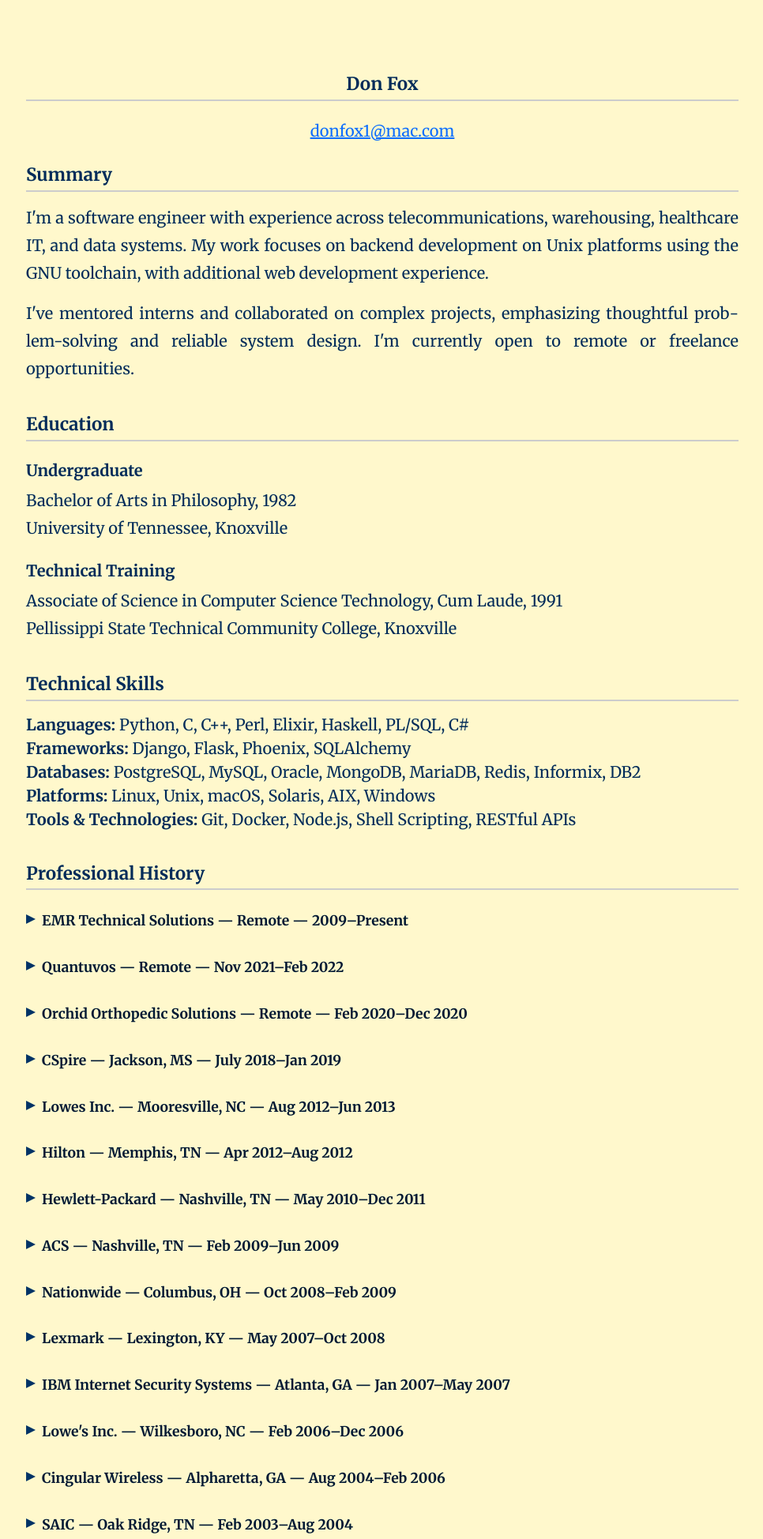
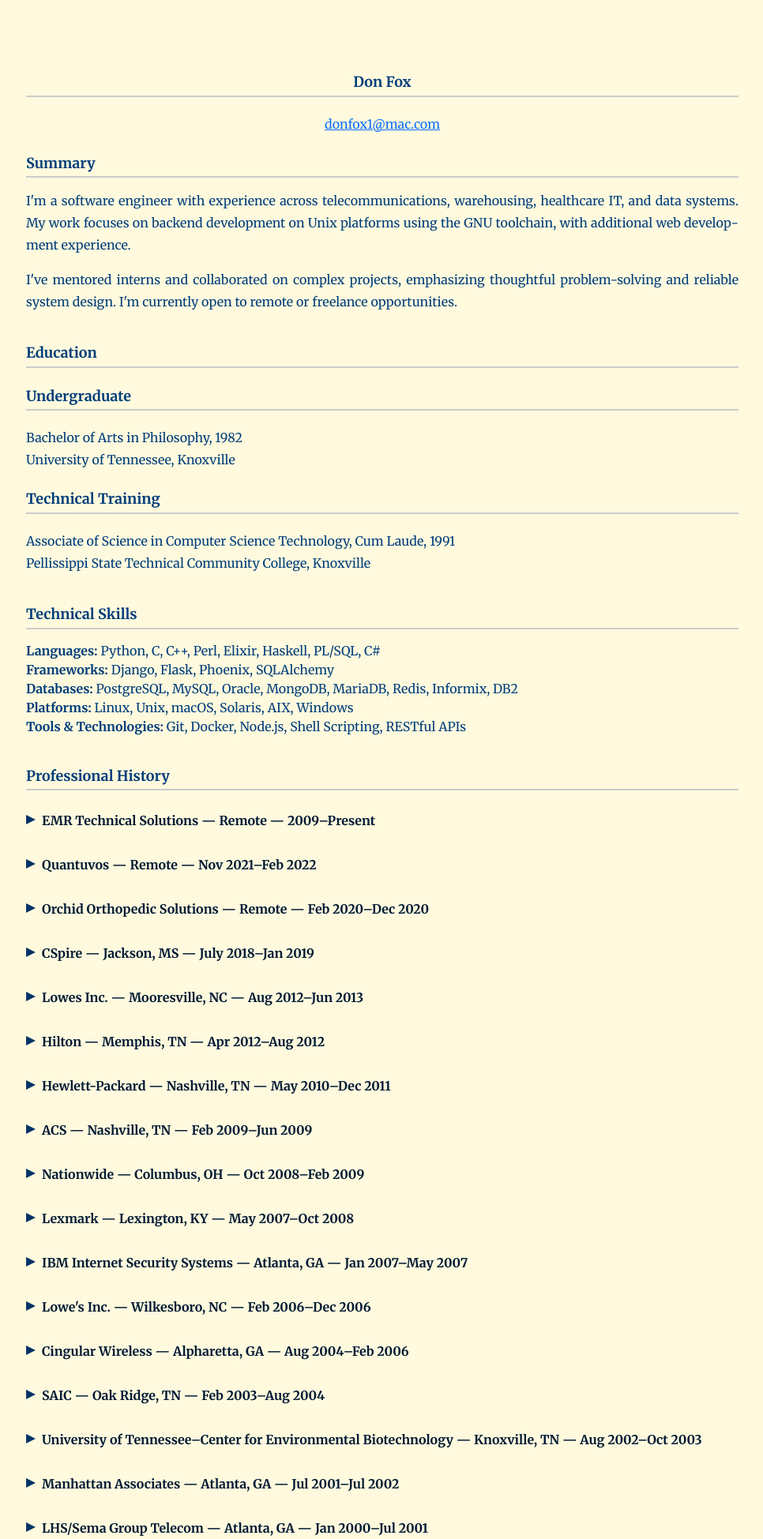
Before and after one commit to donfox/resume_site, a Flask app: page /resume in a window 1280 px wide. Shown: the top 1949 px of the page at 79% size, without its empty margins (156-1122 px from the left). Run offline with Flask 3, Linux system fonts and the light colour scheme; parts of the project's set-up code (start-up, migrations or seed data) failed here and were passed over.

Commit message:
Improve site typography and color scheme
- Reduce base font size from 20px to 16px for professional appearance
- Update text color to more visible dark blue (#003d7a)
- Add explicit heading sizes for better visual hierarchy (h2-h5)
- Reduce availability notice font size from 22px to 16px
- Lighten background to softer cream (#fffade)
- Reduce job entry dropdown labels for cleaner look
- Maintain WCAG AAA accessibility standards (8-9:1 contrast)

Co-Authored-By: Claude Sonnet 4.5 <noreply@anthropic.com>

```diff
--- a/static/style.css
+++ b/static/style.css
@@ -1,9 +1,9 @@
 /* --- Base page look --- */
 :root {
-  --color-bg: #fff8cc;
-  /* warm cream */
-  --color-text: #002b59;
-  /* softer Oxford Blue */
+  --color-bg: #fffade;
+  /* pale warm cream */
+  --color-text: #003d7a;
+  /* balanced dark blue */
 }
 
 html,
@@ -21,7 +21,7 @@ h6 {
 
 body {
   font-family: var(--font-primary, 'Merriweather', serif);
-  font-size: 20px !important;
+  font-size: 16px !important;
   line-height: 1.75;
   /* improved readability */
   margin: 0;
@@ -118,7 +118,7 @@ header address {
 
 .availability-notice p {
   margin: 0;
-  font-size: 22px;
+  font-size: 16px;
   font-family: 'Merriweather', serif;
   line-height: 1.6;
   color: #002b59;
@@ -239,11 +239,26 @@ h5 {
   margin-top: 25px;
 }
 
-h4 {
+h2 {
+  font-size: 1.375rem;
+}
+
+h3 {
+  font-size: 1.125rem;
+}
+
+h4,
+h5 {
   border-bottom: 2px solid #ccc;
   padding-bottom: 6px;
   margin-bottom: 20px;
-  font-size: 1.4rem;
+  font-size: 1.125rem;
+}
+
+/* Professional History job entries */
+.job-entry p,
+.job-entry li {
+  font-size: 1rem;
 }
 
 /* Footer */
@@ -321,7 +336,7 @@ footer p {
 
 /* Collapsible Summary */
 details summary {
-  font-size: 1.1rem;
+  font-size: 1rem;
   font-weight: 600;
   cursor: pointer;
   margin: 10px 0;
```
